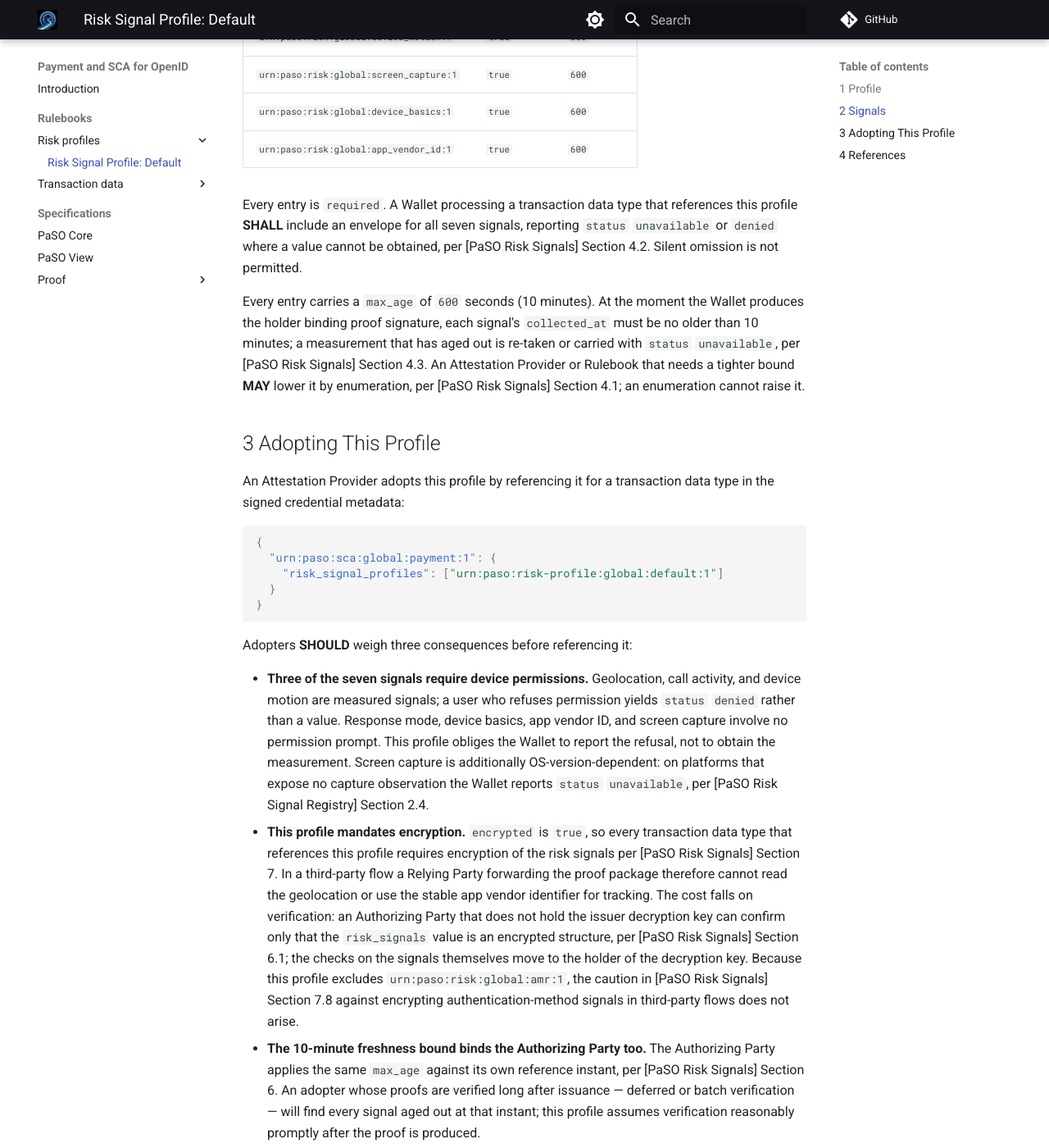
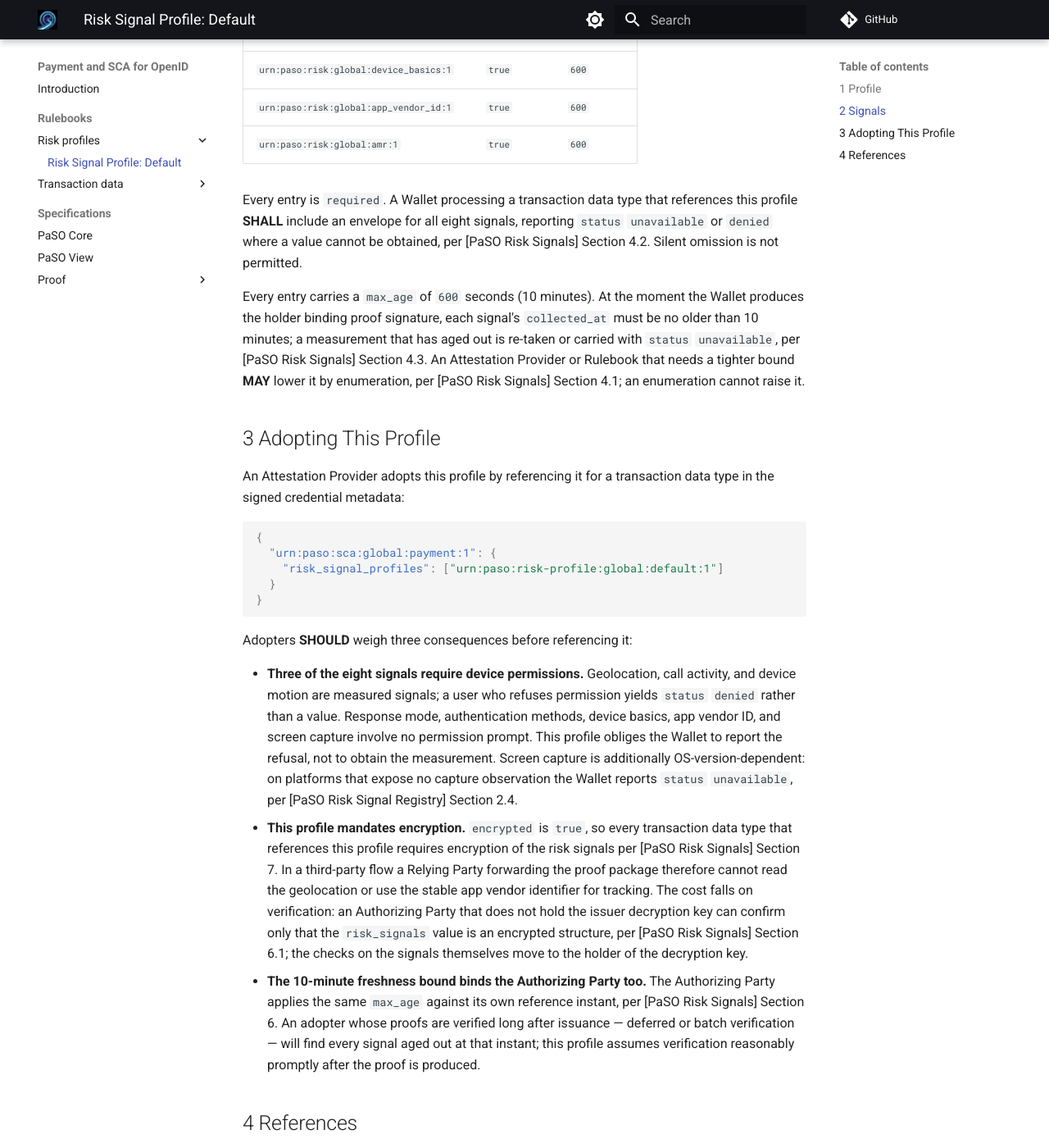
Before and after one commit to APTITUDE-Consortium/payments-and-sca-for-openid, an MkDocs documentation site: the page built from docs/rulebooks/risk_profiles/Default.md, in a window 1280 px wide and 1400 px high, scrolled down 1053 px. Shown: the whole window at 82% size. Built offline with MkDocs 1.6.1 and Material for MkDocs 9.7.7, drawn with Linux system fonts in a browser that asks for light colours; comment, search, counter and statistics services are not loaded; the version menu is left out; some of the changed text lies outside the part shown.

Commit message:
docs: default risk profile includes the amr signal

```diff
--- a/docs/rulebooks/risk_profiles/Default.md
+++ b/docs/rulebooks/risk_profiles/Default.md
@@ -11,9 +11,9 @@ This profile is a governance document published by PaSO, structured per [PaSO Ri
 | Member        | Value                                                              |
 |---------------|--------------------------------------------------------------------|
 | `profile`     | `urn:paso:risk-profile:global:default:1`                           |
-| `description` | Recommended starting bundle of PaSO risk signals, excluding `amr`. |
+| `description` | Recommended starting bundle of PaSO risk signals.                  |
 | `encrypted`   | `true`                                                             |
-| `signals`     | The seven entries of Section 2.                                    |
+| `signals`     | The eight entries of Section 2.                                    |
 
 ## 2 Signals
 
@@ -26,8 +26,9 @@ This profile is a governance document published by PaSO, structured per [PaSO Ri
 | `urn:paso:risk:global:screen_capture:1` | `true`     | `600`     |
 | `urn:paso:risk:global:device_basics:1`  | `true`     | `600`     |
 | `urn:paso:risk:global:app_vendor_id:1`  | `true`     | `600`     |
+| `urn:paso:risk:global:amr:1`            | `true`     | `600`     |
 
-Every entry is `required`. A Wallet processing a transaction data type that references this profile **SHALL** include an envelope for all seven signals, reporting `status` `unavailable` or `denied` where a value cannot be obtained, per [PaSO Risk Signals] Section 4.2. Silent omission is not permitted.
+Every entry is `required`. A Wallet processing a transaction data type that references this profile **SHALL** include an envelope for all eight signals, reporting `status` `unavailable` or `denied` where a value cannot be obtained, per [PaSO Risk Signals] Section 4.2. Silent omission is not permitted.
 
 Every entry carries a `max_age` of `600` seconds (10 minutes). At the moment the Wallet produces the holder binding proof signature, each signal's `collected_at` must be no older than 10 minutes; a measurement that has aged out is re-taken or carried with `status` `unavailable`, per [PaSO Risk Signals] Section 4.3. An Attestation Provider or Rulebook that needs a tighter bound **MAY** lower it by enumeration, per [PaSO Risk Signals] Section 4.1; an enumeration cannot raise it.
 
@@ -45,8 +46,8 @@ An Attestation Provider adopts this profile by referencing it for a transaction
 
 Adopters **SHOULD** weigh three consequences before referencing it:
 
-- **Three of the seven signals require device permissions.** Geolocation, call activity, and device motion are measured signals; a user who refuses permission yields `status` `denied` rather than a value. Response mode, device basics, app vendor ID, and screen capture involve no permission prompt. This profile obliges the Wallet to report the refusal, not to obtain the measurement. Screen capture is additionally OS-version-dependent: on platforms that expose no capture observation the Wallet reports `status` `unavailable`, per [PaSO Risk Signal Registry] Section 2.4.
-- **This profile mandates encryption.** `encrypted` is `true`, so every transaction data type that references this profile requires encryption of the risk signals per [PaSO Risk Signals] Section 7. In a third-party flow a Relying Party forwarding the proof package therefore cannot read the geolocation or use the stable app vendor identifier for tracking. The cost falls on verification: an Authorizing Party that does not hold the issuer decryption key can confirm only that the `risk_signals` value is an encrypted structure, per [PaSO Risk Signals] Section 6.1; the checks on the signals themselves move to the holder of the decryption key. Because this profile excludes `urn:paso:risk:global:amr:1`, the caution in [PaSO Risk Signals] Section 7.8 against encrypting authentication-method signals in third-party flows does not arise.
+- **Three of the eight signals require device permissions.** Geolocation, call activity, and device motion are measured signals; a user who refuses permission yields `status` `denied` rather than a value. Response mode, authentication methods, device basics, app vendor ID, and screen capture involve no permission prompt. This profile obliges the Wallet to report the refusal, not to obtain the measurement. Screen capture is additionally OS-version-dependent: on platforms that expose no capture observation the Wallet reports `status` `unavailable`, per [PaSO Risk Signal Registry] Section 2.4.
+- **This profile mandates encryption.** `encrypted` is `true`, so every transaction data type that references this profile requires encryption of the risk signals per [PaSO Risk Signals] Section 7. In a third-party flow a Relying Party forwarding the proof package therefore cannot read the geolocation or use the stable app vendor identifier for tracking. The cost falls on verification: an Authorizing Party that does not hold the issuer decryption key can confirm only that the `risk_signals` value is an encrypted structure, per [PaSO Risk Signals] Section 6.1; the checks on the signals themselves move to the holder of the decryption key.
 - **The 10-minute freshness bound binds the Authorizing Party too.** The Authorizing Party applies the same `max_age` against its own reference instant, per [PaSO Risk Signals] Section 6. An adopter whose proofs are verified long after issuance — deferred or batch verification — will find every signal aged out at that instant; this profile assumes verification reasonably promptly after the proof is produced.
 
 ## 4 References
```
Also changed, not shown: other parts of docs/rulebooks/risk_profiles/Default.md (+1 -1 lines).
